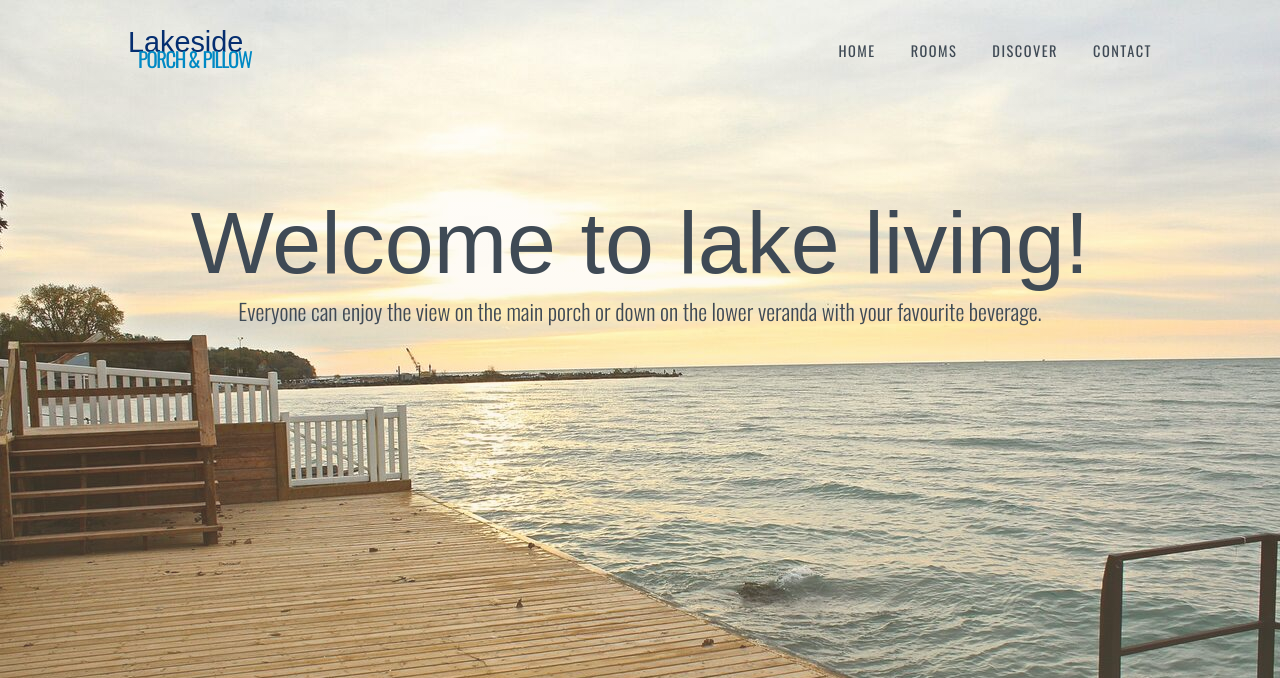
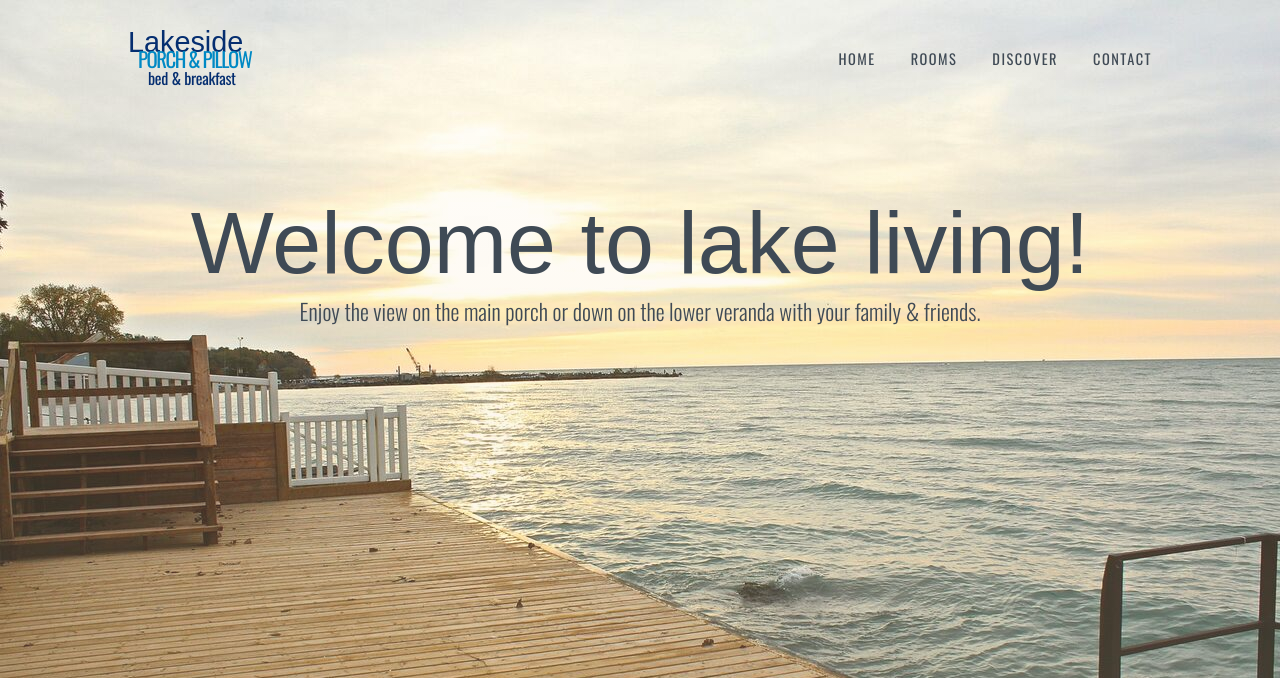
Before and after one commit to caterinavanherpt/LakesidePorch-Pillow, a website: page index.html in a window 1280 px wide. Shown: the top 678 px of the page. Drawn offline with nearby package versions, Linux system fonts and the light colour scheme; a web font is replaced by a local one.

Commit message:
adding wording changes

```diff
--- a/dev/styles/_global.scss
+++ b/dev/styles/_global.scss
@@ -26,6 +26,7 @@ $thirdfont: 'Yanone Kaffeesatz', sans-serif;
 // font-family: 'Roboto Condensed', sans-serif;
 // font-family: 'Oswald', sans-serif;
 // font-family: 'Yanone Kaffeesatz', sans-serif;
+// Saker Sans Bold
 
 .wrapper {
 	max-width: 80%;
--- a/dev/styles/_header.scss
+++ b/dev/styles/_header.scss
@@ -38,13 +38,24 @@
 	font-family: $secondaryfont;
 }
 
-.nav__accent {
+.nav__title-accent {
 	text-transform: uppercase;
 	color: $lightblue;
 	font-size: 1.3em;
 	letter-spacing: -1.5px;
 	margin-left: 10px;
     margin-top: -16px;
+}
+
+.nav__title-description {
+	// text-transform: uppercase;
+	text-decoration: italic;
+	// color: $lightblue;
+	font-size: 1em;
+	letter-spacing: -0.3px;
+	// font-family: $secondaryfont;
+	margin-left: 20px;
+	margin-top: -8px;
 }
 
 
--- a/index.html
+++ b/index.html
@@ -17,7 +17,8 @@
 		<nav class="nav">
 			<div class="nav__name">
 				<p class="nav__title">Lakeside</p>
-				<p class="nav__accent">Porch & Pillow</p>
+				<p class="nav__title-accent">Porch & Pillow</p>
+				<p class="nav__title-description">bed & breakfast</p>
 			</div>
 			<ul class="nav__list">
 				<li class="nav__list-item home">
@@ -36,7 +37,7 @@
 		</nav>
 		<div class="header__header">
 			<h1>Welcome to lake living!</h1>
-			<h2>Everyone can enjoy the view on the main porch or down on the lower veranda with your favourite beverage.</h2>
+			<h2>Enjoy the view on the main porch or down on the lower veranda with your family & friends.</h2>
 		</div>
 	</header>
 	<footer class="footer">
--- a/public/styles/style.css
+++ b/public/styles/style.css
@@ -176,13 +176,20 @@ body {
   font-size: 1.8em;
   font-family: "OctoberMoon", sans-serif; }
 
-.nav__accent {
+.nav__title-accent {
   text-transform: uppercase;
   color: #0089C4;
   font-size: 1.3em;
   letter-spacing: -1.5px;
   margin-left: 10px;
   margin-top: -16px; }
+
+.nav__title-description {
+  text-decoration: italic;
+  font-size: 1em;
+  letter-spacing: -0.3px;
+  margin-left: 20px;
+  margin-top: -8px; }
 
 .nav__list {
   list-style: none;
```
Also changed, not shown: rooms.html (+2 -1 lines).
